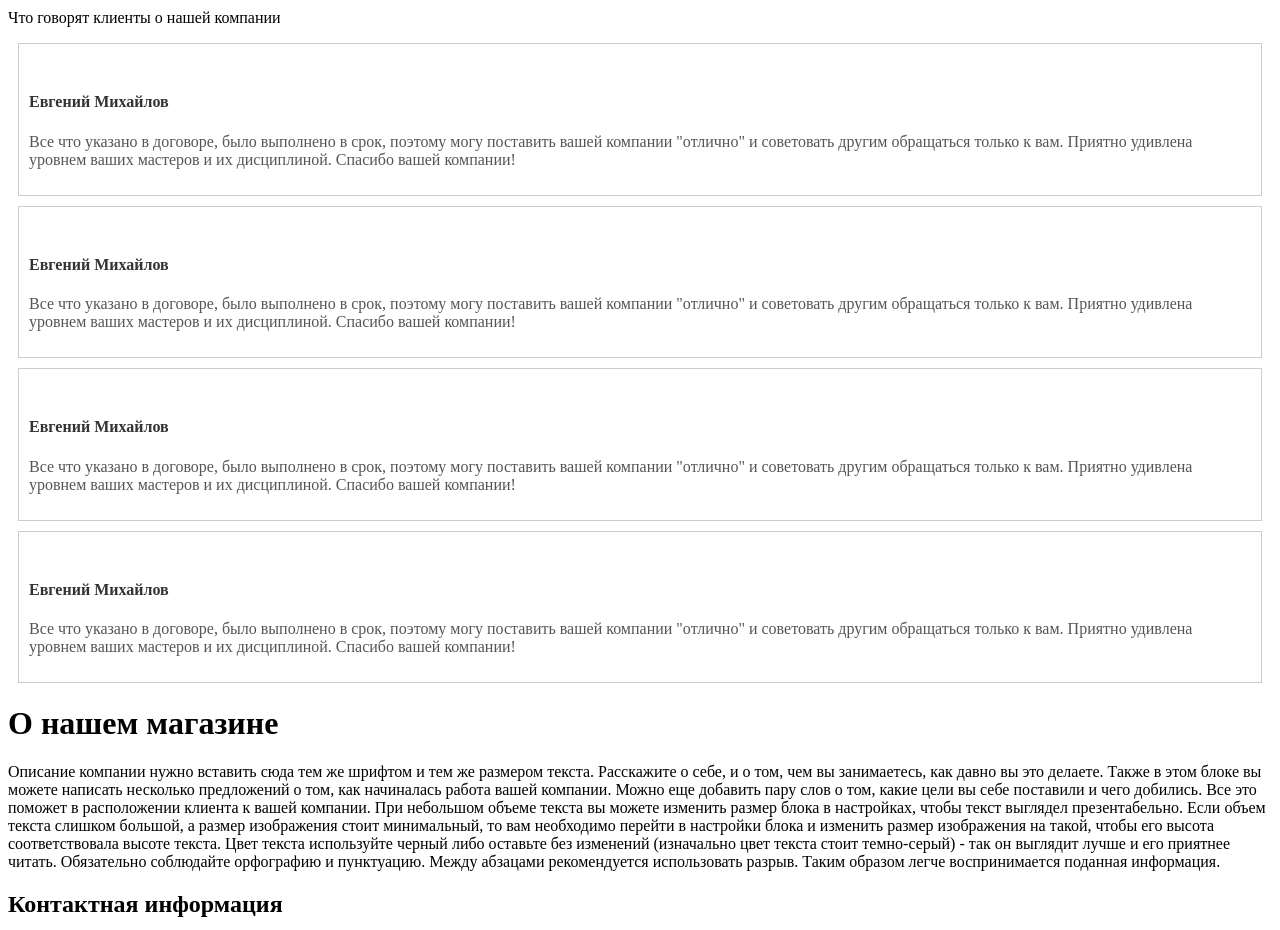
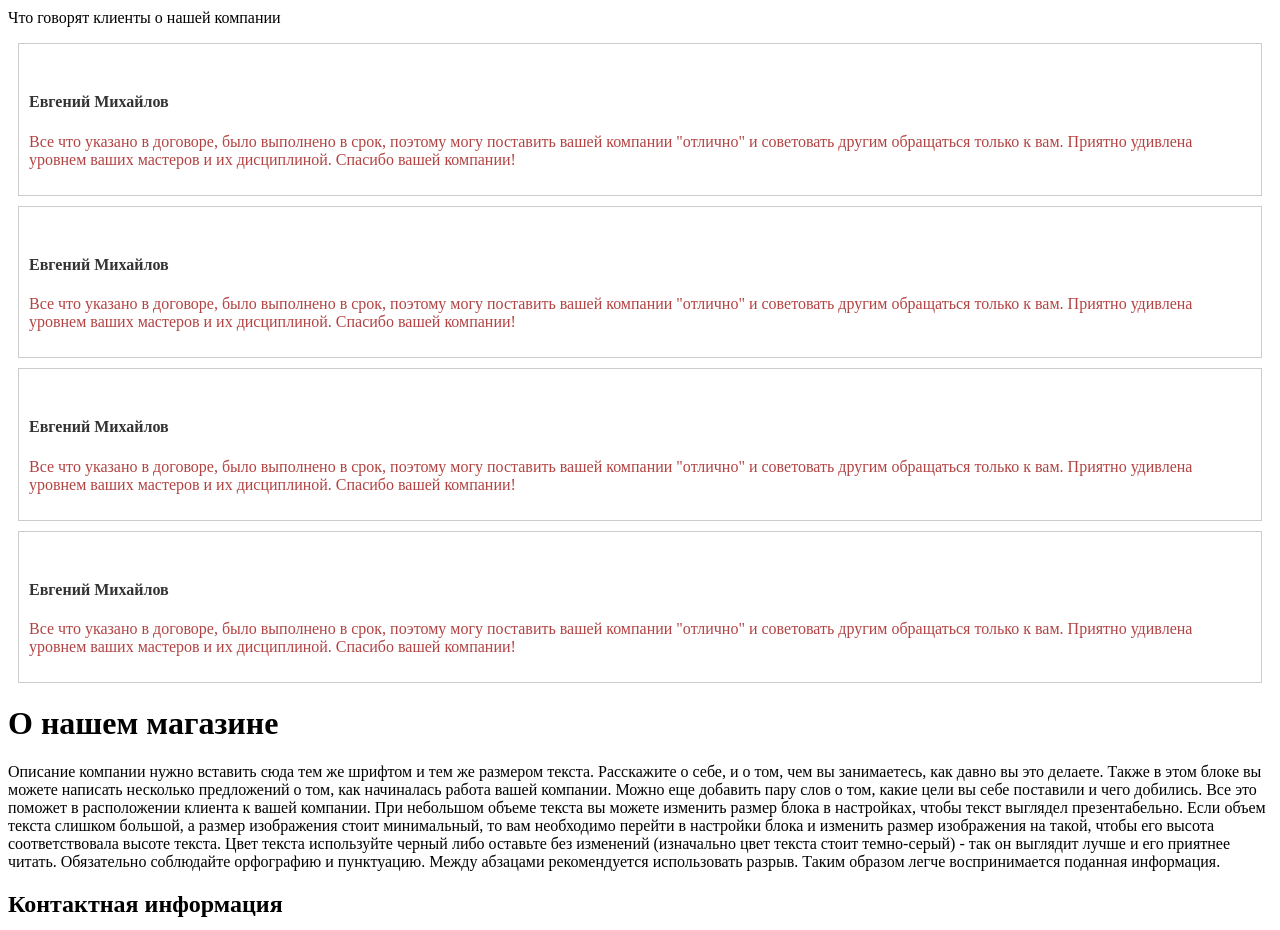
Before and after one commit to VladimirR190/KOV322, a plain HTML site: page index.html in a window 1280 px wide. Shown: the part 2700-3630 px from the top of the page. Drawn offline with Linux system fonts and the light colour scheme.

Commit message:
asdasdasd

```diff
--- a/css/style.css
+++ b/css/style.css
@@ -202,5 +202,5 @@ feedback {
 }
 
 .client p {
-    color: #555; /* Цвет текста */
+    color: #b34343; /* Цвет текста */
 }
```
